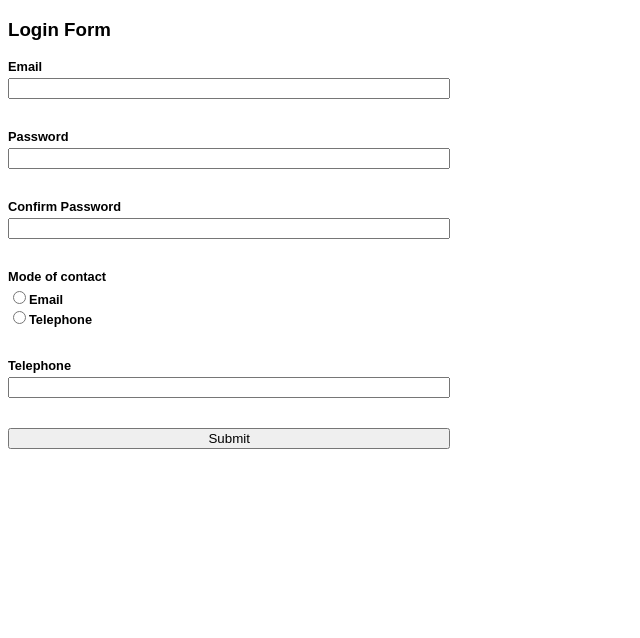
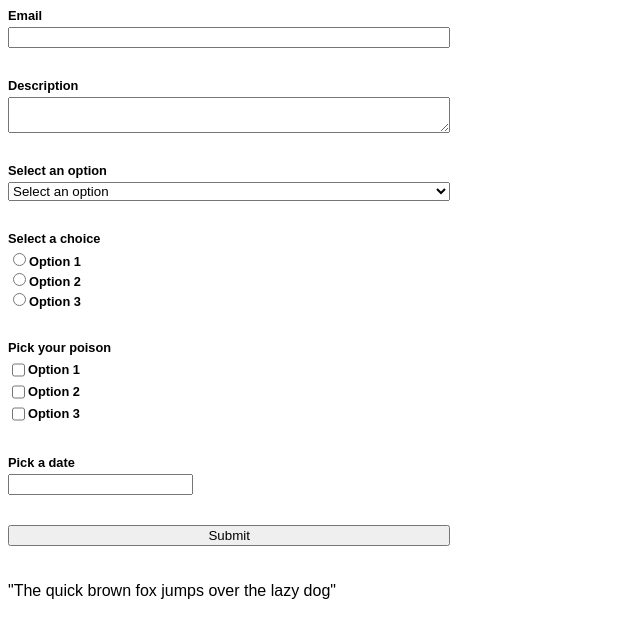
Before and after one commit to jeromeski/formik-reusable-components-demo, a React (Create React App) app: page / in a window 1280 px wide. Shown: the top 638 px of the page, without its empty margins (0-640 px from the left). Built offline with nearby package versions, Linux system fonts and the light colour scheme.

Commit message:
Validation in CheckboxGroup now working

```diff
--- a/src/App.js
+++ b/src/App.js
@@ -1,14 +1,14 @@
 import FormikContainer from './components/FormikContainer';
-import LoginForm from './components/LoginForm';
-import RegistrationForm from './components/RegistrationForm';
+// import LoginForm from './components/LoginForm';
+// import RegistrationForm from './components/RegistrationForm';
 import './styles.css';
 
 export default function App() {
   return (
     <div className="App">
-      {/* <FormikContainer /> */}
+      <FormikContainer />
       {/* <LoginForm /> */}
-      <RegistrationForm />
+      {/* <RegistrationForm /> */}
     </div>
   );
 }
--- a/src/components/CheckboxGroup.js
+++ b/src/components/CheckboxGroup.js
@@ -9,7 +9,7 @@ function CheckboxGroup(props) {
       <label>{label}</label>
       <Field name={name} {...rest}>
         {({ field }) => {
-          console.log('field :', field);
+          // console.log('field :', field);
           return options.map((option) => (
             <React.Fragment key={option.key}>
               <div className="d-flex">
--- a/src/components/FormikContainer.js
+++ b/src/components/FormikContainer.js
@@ -38,7 +38,7 @@ function FormikContainer() {
       .max(50, 'Must be at least 5 to 100 characters'),
     selectOption: Yup.string().required('Choose one!'),
     radioOption: Yup.string().required('Choose one!'),
-    checkboxOption: Yup.array().required('Choose one!'),
+    checkboxOption: Yup.array().min(1, 'Choose one!'),
     birthDate: Yup.date().required('Required').nullable()
   });
   const onSubmit = (values) => console.log('Form Data :', values);
```
